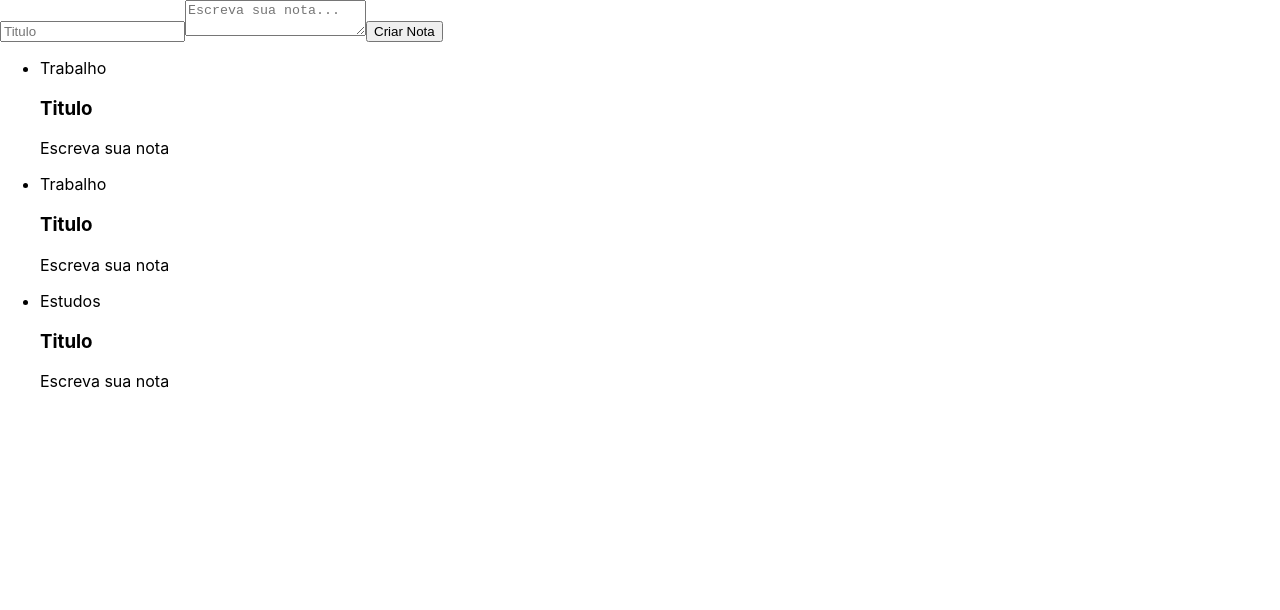
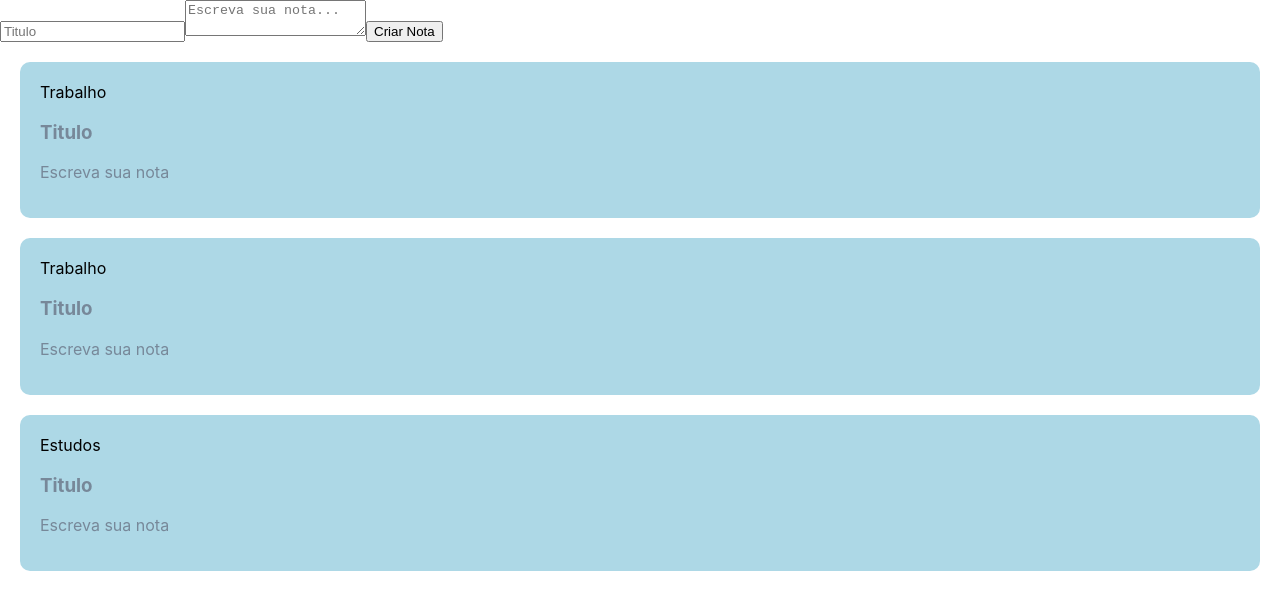
Before and after one commit to Cristiano7988/ceep, a React (Create React App) app: page / in a window 1280 px wide. Shown: the top 610 px of the page. Built offline with nearby package versions, Linux system fonts and the light colour scheme.

Commit message:
Estilização dos items da lista de cards

```diff
--- a/src/App.js
+++ b/src/App.js
@@ -1,4 +1,4 @@
-import ListaDeNotas from "./components/ListaDeNotas";
+import ListaDeNotas from "./components/ListaDeNotas/ListaDeNotas";
 import FormularioCadastro from "./components/FormularioCadastro";
 import { Component } from "react";
 
--- a/src/components/CardNota.jsx
+++ b/src/components/CardNota/CardNota.jsx
@@ -1,9 +1,10 @@
 import React, { Component } from "react";
+import "./estilo.css";
 
 class CardNota extends Component {
   render() {
     return (
-      <section>
+      <section className="card-nota">
         <header>
           <h3>Titulo</h3>
         </header>
--- /dev/null
+++ b/src/components/CardNota/estilo.css
@@ -0,0 +1,3 @@
+.card-nota {
+    color: lightslategray;
+}
--- a/src/components/ListaDeNotas.jsx
+++ b/src/components/ListaDeNotas/ListaDeNotas.jsx
@@ -1,13 +1,14 @@
 import React, { Component } from "react";
-import CardNota from "./CardNota";
+import CardNota from "../CardNota/CardNota";
+import "./estilo.css";
 
 class ListaDeNotas extends Component {
   render() {
     return (
-      <ul>
+      <ul className="unorder-list">
         {Array.of("Trabalho", "Trabalho", "Estudos").map((categoria, index) => {
           return (
-            <li key={index}>
+            <li key={index} className="list-item">
               <div>{categoria}</div>
               <CardNota />
             </li>
--- /dev/null
+++ b/src/components/ListaDeNotas/estilo.css
@@ -0,0 +1,10 @@
+.unorder-list {
+    padding: 0 20px;
+}
+.list-item {
+    list-style: none;
+    background-color: lightblue;
+    padding: 20px;
+    border-radius: 10px;
+    margin: 20px 0;
+}
```
